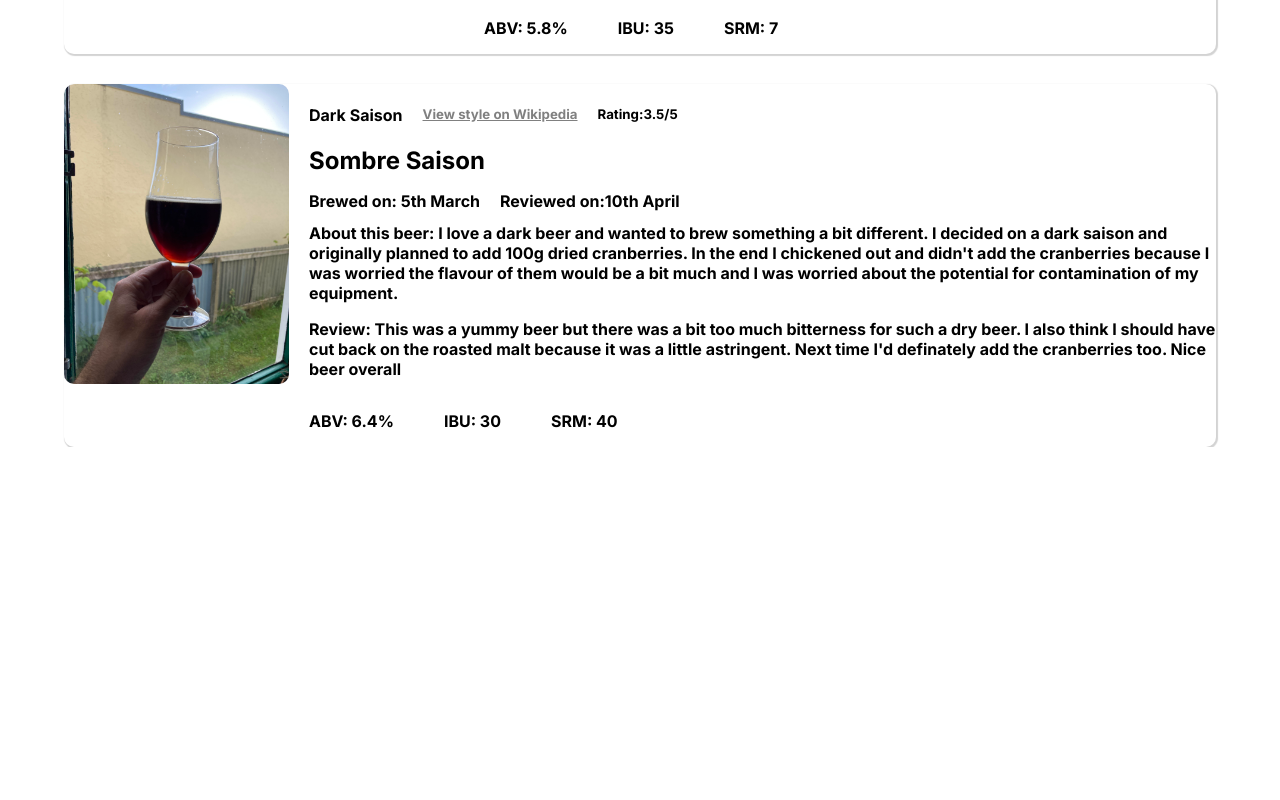
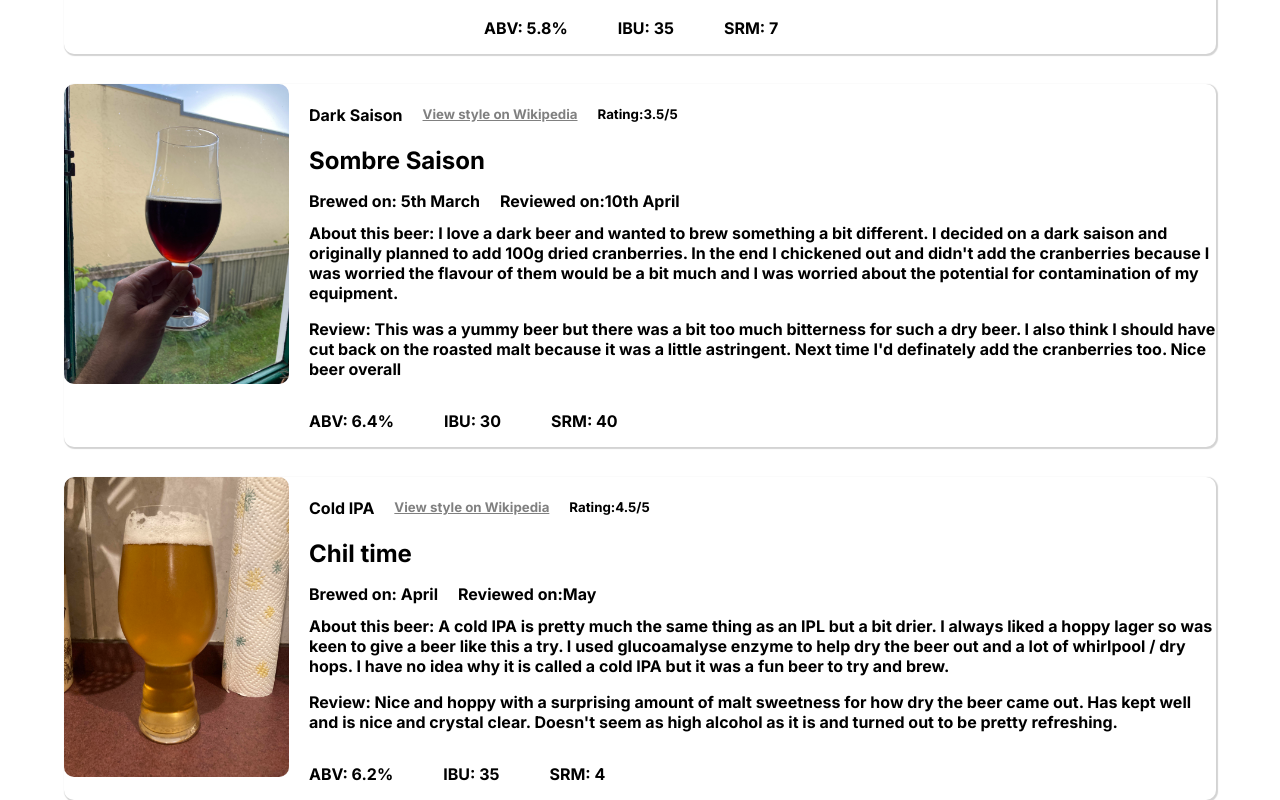
Before and after one commit to liamonk/beerJournal, a React (Vite) app: page / in a window 1280 px wide. Shown: the part 860-1660 px from the top of the page. Before the commit the page ends 1307 px from the top, so only its background shows below. Built offline with nearby package versions, Linux system fonts and the light colour scheme.

Commit message:
added a new review

```diff
--- a/src/data.js
+++ b/src/data.js
@@ -44,4 +44,19 @@ export default[
     ibu: 30,
     srm: 40
 },
+{
+    id: 4,
+    name: "Chil time",
+    style: "Cold IPA",
+    styleGuideAddress: "",
+    brewDate: "April",
+    reviewDate: "May",
+    description: "A cold IPA is pretty much the same thing as an IPL but a bit drier. I always liked a hoppy lager so was keen to give a beer like this a try. I used glucoamalyse enzyme to help dry the beer out and a lot of whirlpool / dry hops. I have no idea why it is called a cold IPA but it was a fun beer to try and brew.",
+    review:"Nice and hoppy with a surprising amount of malt sweetness for how dry the beer came out. Has kept well and is nice and crystal clear. Doesn't seem as high alcohol as it is and turned out to be pretty refreshing.",
+    image:"coldipa.jpg",
+    rating:"4.5/5",
+    abv: 6.2,
+    ibu: 35,
+    srm: 4
+},
 ]
--- a/src/dataTemplate.js
+++ b/src/dataTemplate.js
@@ -12,7 +12,10 @@ Template to use for adding new posts
     description: "",
     review:"",
     image:"",
-    rating:""
+    rating:"",
+    abv: ,
+    ibu:,
+    srm:
 },
 
 */
```
Also changed, not shown: public/coldipa.jpg (added).
